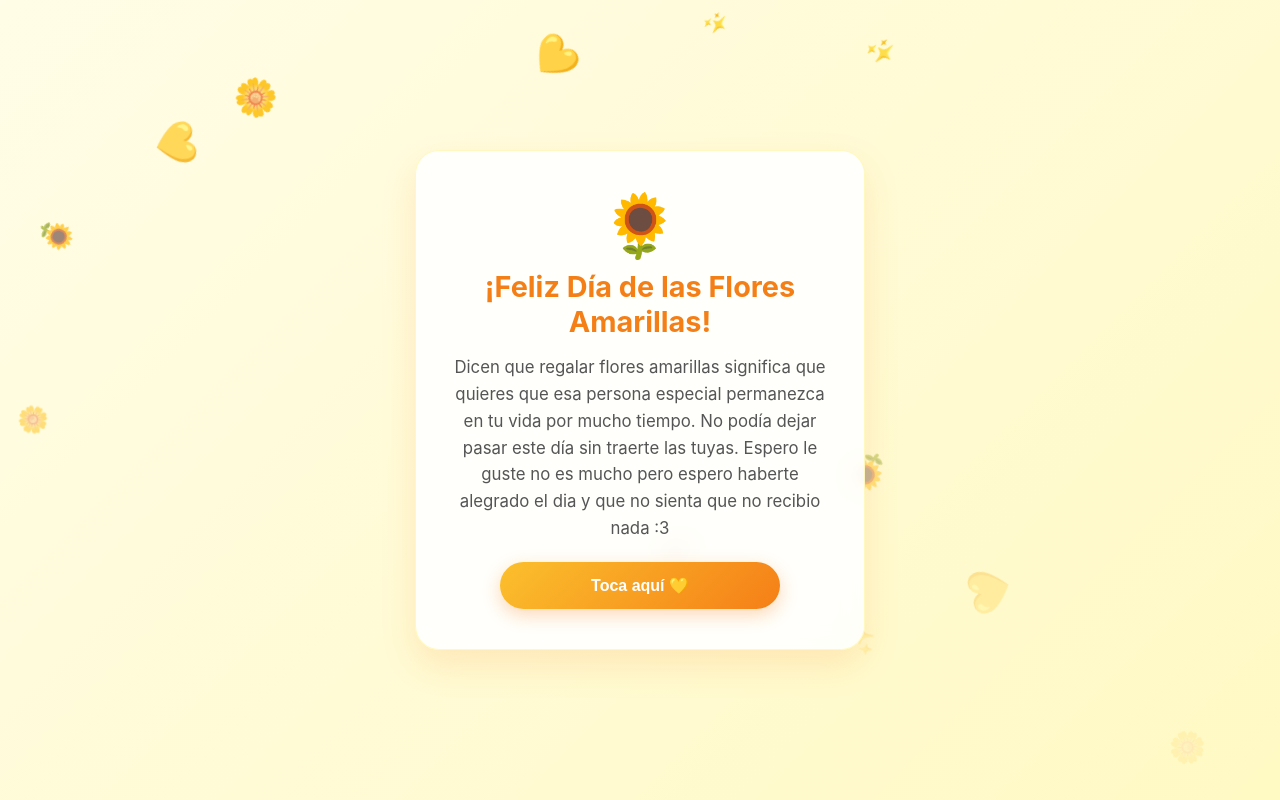
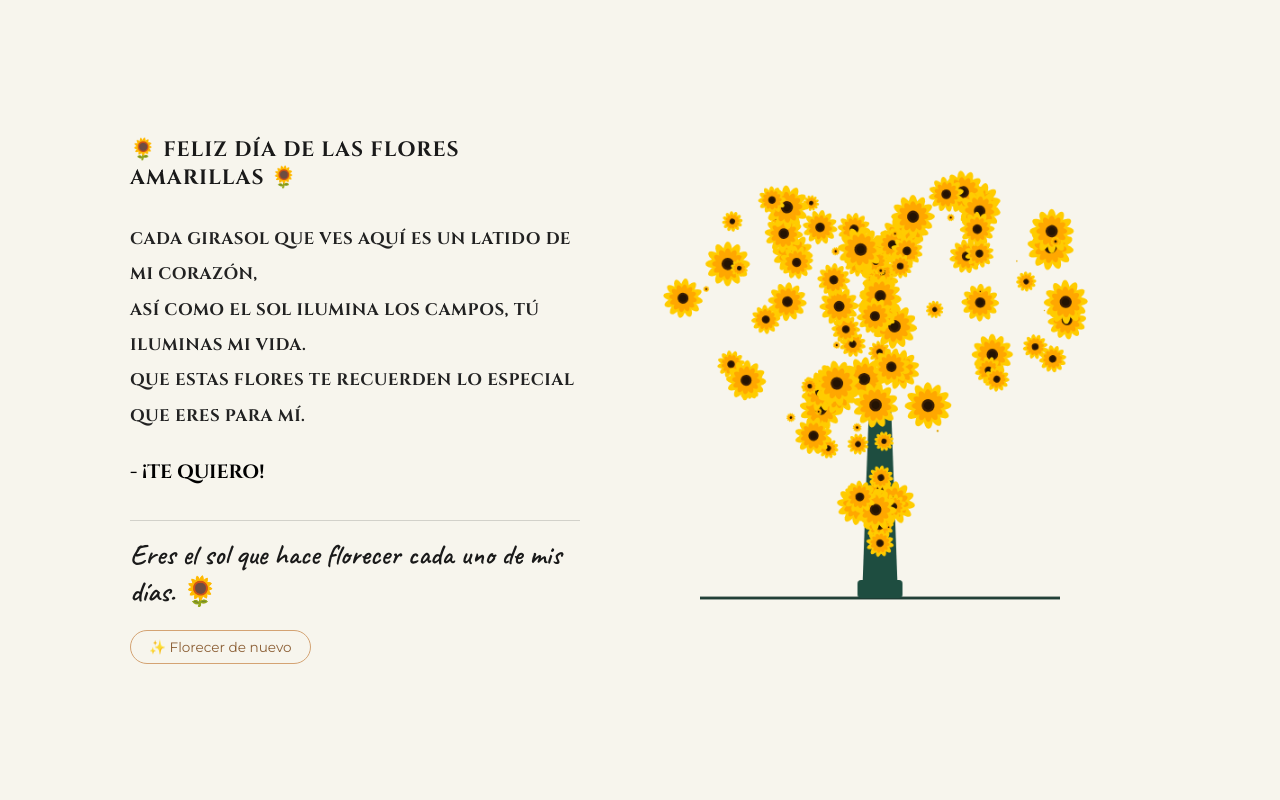
Before and after one commit to pltlt0/Feliz-Dia-De-Las-flores-amarillas, a plain HTML site: page index.html in a window 1280 px wide. Drawn offline with Linux system fonts and the light colour scheme; animation ran at ten frames a second.

Commit message:
Update index.html

```diff
--- a/index.html
+++ b/index.html
@@ -3,7 +3,10 @@
 <head>
   <meta charset="UTF-8">
   <meta name="viewport" content="width=device-width, initial-scale=1.0">
-  <title>Para Ti 🌻</title>
+  <title>Feliz Día de las Flores Amarillas 🌻</title>
+  <link rel="preconnect" href="https://fonts.googleapis.com">
+  <link rel="preconnect" href="https://fonts.gstatic.com" crossorigin>
+  <link href="https://fonts.googleapis.com/css2?family=Cinzel:wght@500;700&family=Caveat:wght@600&family=Montserrat:wght@400;500;600&display=swap" rel="stylesheet">
   <style>
     * {
       box-sizing: border-box;
@@ -12,175 +15,366 @@
     }
 
     body {
-      background: linear-gradient(135deg, #fffde7 0%, #fff9c4 100%);
-      font-family: -apple-system, BlinkMacSystemFont, 'Segoe UI', Roboto, Helvetica, Arial, sans-serif;
+      background-color: #f7f5ed;
+      color: #2b2b2b;
+      font-family: 'Cinzel', serif;
       min-height: 100vh;
       display: flex;
-      flex-direction: column;
+      justify-content: center;
       align-items: center;
-      justify-content: center;
       overflow-x: hidden;
-      color: #333;
-      text-align: center;
       padding: 20px;
     }
 
-    .card {
-      background: rgba(255, 255, 255, 0.9);
-      padding: 2.5rem 1.8rem;
-      border-radius: 24px;
-      box-shadow: 0 15px 35px rgba(245, 127, 23, 0.15);
-      max-width: 450px;
+    /* Contenedor principal responsive */
+    .container {
+      display: flex;
+      flex-direction: row;
+      align-items: center;
+      justify-content: space-between;
+      max-width: 1100px;
       width: 100%;
-      backdrop-filter: blur(10px);
-      z-index: 10;
-      border: 1px solid rgba(255, 235, 59, 0.3);
-      animation: fadeIn 1s ease-in-out;
+      background-color: #f7f5ed;
+      padding: 40px;
+      gap: 30px;
     }
 
-    .icon-header {
-      font-size: 3.5rem;
-      margin-bottom: 10px;
-      display: inline-block;
-      animation: pulse 2s infinite ease-in-out;
+    /* Lado Izquierdo: Mensaje Poético */
+    .text-column {
+      flex: 1;
+      max-width: 500px;
+      text-align: left;
+      z-index: 2;
     }
 
-    h1 {
-      color: #f57f17;
-      font-size: 1.8rem;
-      margin-bottom: 15px;
+    .title-header {
+      font-size: 1.3rem;
       font-weight: 700;
+      color: #1a1a1a;
+      letter-spacing: 1px;
+      margin-bottom: 30px;
+      display: flex;
+      align-items: center;
+      gap: 8px;
     }
 
-    p {
+    .poem-text {
+      font-family: 'Cinzel', serif;
       font-size: 1.05rem;
-      line-height: 1.6;
-      color: #555;
-      margin-bottom: 20px;
+      line-height: 2.1;
+      font-weight: 600;
+      color: #222;
+      letter-spacing: 0.5px;
+      text-transform: uppercase;
+      margin-bottom: 25px;
     }
 
-    .btn {
-      background: linear-gradient(135deg, #fbc02d, #f57f17);
-      color: white;
-      border: none;
-      padding: 14px 28px;
-      font-size: 1rem;
-      font-weight: 600;
-      border-radius: 30px;
-      cursor: pointer;
-      box-shadow: 0 6px 18px rgba(245, 127, 23, 0.3);
-      transition: all 0.3s ease;
-      width: 100%;
-      max-width: 280px;
+    .signature {
+      font-size: 1.2rem;
+      font-weight: 700;
+      margin-bottom: 35px;
+      color: #000;
     }
 
-    .btn:hover {
-      transform: translateY(-2px);
-      box-shadow: 0 8px 22px rgba(245, 127, 23, 0.4);
+    .sub-quote {
+      font-family: 'Caveat', cursive;
+      font-size: 1.8rem;
+      color: #1a1a1a;
+      text-transform: none;
+      display: flex;
+      align-items: center;
+      gap: 8px;
+      border-top: 1px solid rgba(0, 0, 0, 0.15);
+      padding-top: 15px;
+      margin-top: 10px;
     }
 
-    .btn:active {
-      transform: translateY(1px);
+    /* Lado Derecho: Canvas del Árbol Corazón */
+    .tree-column {
+      flex: 1.2;
+      display: flex;
+      justify-content: center;
+      align-items: center;
+      position: relative;
     }
 
-    #surprise-message {
-      display: none;
-      margin-top: 25px;
-      padding: 18px;
-      background-color: #fff9c4;
-      border-radius: 16px;
-      color: #e65100;
-      font-size: 1rem;
-      line-height: 1.5;
-      border: 1px dashed #fbc02d;
-      animation: popIn 0.5s ease-out forwards;
+    #heartTreeCanvas {
+      width: 100%;
+      max-width: 550px;
+      height: auto;
+      aspect-ratio: 1 / 1;
     }
 
-    /* Animación de lluvia de flores */
-    .flower {
-      position: fixed;
-      top: -10%;
-      user-select: none;
-      pointer-events: none;
-      z-index: 1;
-      animation: fall linear infinite;
+    /* Botón de reinicio de animación sutil */
+    .replay-btn {
+      margin-top: 20px;
+      background: transparent;
+      border: 1px solid #d4a373;
+      color: #8b5e34;
+      padding: 8px 18px;
+      border-radius: 20px;
+      font-family: 'Montserrat', sans-serif;
+      font-size: 0.85rem;
+      cursor: pointer;
+      transition: all 0.3s ease;
+      display: inline-flex;
+      align-items: center;
+      gap: 6px;
     }
 
-    @keyframes fall {
-      0% {
-        transform: translateY(0) rotate(0deg);
-        opacity: 1;
-      }
-      100% {
-        transform: translateY(115vh) rotate(360deg);
-        opacity: 0;
-      }
+    .replay-btn:hover {
+      background: #faedcd;
+      color: #d4a373;
     }
 
-    @keyframes fadeIn {
-      from { opacity: 0; transform: translateY(20px); }
-      to { opacity: 1; transform: translateY(0); }
-    }
+    /* Adaptación a dispositivos móviles */
+    @media (max-width: 850px) {
+      .container {
+        flex-direction: column-reverse;
+        padding: 20px 10px;
+        text-align: center;
+      }
 
-    @keyframes popIn {
-      from { opacity: 0; transform: scale(0.8); }
-      to { opacity: 1; transform: scale(1); }
-    }
+      .text-column {
+        text-align: center;
+        max-width: 100%;
+      }
 
-    @keyframes pulse {
-      0%, 100% { transform: scale(1); }
-      50% { transform: scale(1.1); }
+      .title-header {
+        justify-content: center;
+      }
+
+      .sub-quote {
+        justify-content: center;
+      }
+
+      .poem-text {
+        font-size: 0.95rem;
+        line-height: 1.9;
+      }
     }
   </style>
 </head>
 <body>
 
-  <div class="card">
-    <div class="icon-header">🌻</div>
-    <h1>¡Feliz Día de las Flores Amarillas!</h1>
-    <p>
-      Dicen que regalar flores amarillas significa que quieres que esa persona especial permanezca en tu vida por mucho tiempo. No podía dejar pasar este día sin traerte las tuyas. Espero le guste no es mucho
-      pero espero haberte alegrado el dia y que no sienta que no recibio nada :3
-    </p>
+  <div class="container">
 
-    <button class="btn" onclick="revealSurprise()">Toca aquí 💛</button>
+    <!-- Lado Izquierdo: Texto y Poema -->
+    <div class="text-column">
+      <div class="title-header">
+        🌻 FELIZ DÍA DE LAS FLORES AMARILLAS 🌻
+      </div>
 
-    <div id="surprise-message">
-      ✨ Aunque estas flores sean digitales, la intención de sacarte una sonrisa y desearte un bonito día. ¡Espero que te guste mucho este detalle!
+      <div class="poem-text">
+        CADA GIRASOL QUE VES AQUÍ ES UN LATIDO DE MI CORAZÓN,<br>
+        ASÍ COMO EL SOL ILUMINA LOS CAMPOS, TÚ ILUMINAS MI VIDA.<br>
+        QUE ESTAS FLORES TE RECUERDEN LO ESPECIAL QUE ERES PARA MÍ.
+      </div>
+
+      <div class="signature">
+        - ¡TE QUIERO!
+      </div>
+
+      <div class="sub-quote">
+        Eres el sol que hace florecer cada uno de mis días. 🌻
+      </div>
+
+      <div>
+        <button class="replay-btn" onclick="initHeartTree()">
+          ✨ Florecer de nuevo
+        </button>
+      </div>
     </div>
+
+    <!-- Lado Derecho: Árbol en forma de Corazón con Girasoles -->
+    <div class="tree-column">
+      <canvas id="heartTreeCanvas" width="600" height="600"></canvas>
+    </div>
+
   </div>
 
   <script>
-    // Generador de flores flotantes
-    const items = ['🌻', '🌼', '💛', '✨'];
+    const canvas = document.getElementById('heartTreeCanvas');
+    const ctx = canvas.getContext('2d');
 
-    function createFlower() {
-      const flower = document.createElement('div');
-      flower.classList.add('flower');
-      flower.innerText = items[Math.floor(Math.random() * items.length)];
-      flower.style.left = Math.random() * 100 + 'vw';
-      flower.style.animationDuration = Math.random() * 3 + 3 + 's'; // Duración entre 3s y 6s
-      flower.style.fontSize = Math.random() * 1.2 + 1.2 + 'rem';
+    let sunflowers = [];
+    let trunkProgress = 0;
+    let animationFrameId;
 
-      document.body.appendChild(flower);
-
-      setTimeout(() => {
-        flower.remove();
-      }, 6000);
+    // Fórmula paramétrica del corazón
+    function getHeartPoint(t) {
+      const x = 16 * Math.pow(Math.sin(t), 3);
+      const y = -(13 * Math.cos(t) - 5 * Math.cos(2 * t) - 2 * Math.cos(3 * t) - Math.cos(4 * t));
+      return { x, y };
     }
 
-    setInterval(createFlower, 350);
+    // Generador de flores rellenando la forma de corazón
+    function generateHeartSunflowers(count) {
+      const flowers = [];
+      let i = 0;
 
-    // Revelar la sorpresa al pulsar el botón
-    function revealSurprise() {
-      const msg = document.getElementById('surprise-message');
-      msg.style.display = 'block';
+      while (i < count) {
+        // Generar punto aleatorio dentro del área
+        const t = Math.random() * Math.PI * 2;
+        const scale = Math.random(); // Distribución dentro del perímetro
 
-      // Efecto extra al pulsar: crea más flores juntas
-      for(let i = 0; i < 15; i++) {
-        setTimeout(createFlower, i * 100);
+        const point = getHeartPoint(t);
+
+        // Coordenadas ajustadas al Canvas
+        const x = 300 + point.x * 14 * Math.sqrt(scale);
+        const y = 230 + point.y * 14 * Math.sqrt(scale);
+
+        // Tamaño del girasol aleatorio pero balanceado
+        const radius = Math.random() * 6 + 7;
+        const delay = Math.random() * 100; // Retraso de aparición gradual
+
+        flowers.push({
+          x, y, radius, delay,
+          currentScale: 0,
+          rotation: Math.random() * Math.PI * 2
+        });
+
+        i++;
       }
+      return flowers;
     }
+
+    // Dibujar Tronco del Árbol
+    function drawTrunk(progress) {
+      ctx.save();
+
+      // Suelo / Base
+      ctx.beginPath();
+      ctx.moveTo(100, 520);
+      ctx.lineTo(500, 520);
+      ctx.strokeStyle = '#1e3d34';
+      ctx.lineWidth = 3;
+      ctx.stroke();
+
+      // Tronco Principal (Verde Oscuro elegante como en la foto)
+      ctx.fillStyle = '#1e4d40';
+
+      const currentHeight = 220 * progress;
+
+      ctx.beginPath();
+      ctx.moveTo(280, 520);
+      ctx.lineTo(320, 520);
+      ctx.lineTo(312, 520 - currentHeight);
+      ctx.lineTo(288, 520 - currentHeight);
+      ctx.closePath();
+      ctx.fill();
+
+      // Maceta/Base cilíndrica bonita
+      if (progress > 0.5) {
+        ctx.fillStyle = '#1e4d40';
+        ctx.beginPath();
+        ctx.roundRect(275, 500, 50, 20, 4);
+        ctx.fill();
+      }
+
+      ctx.restore();
+    }
+
+    // Dibujar un Girasol individual
+    function drawSunflower(x, y, radius, scale, rotation) {
+      if (scale <= 0) return;
+
+      ctx.save();
+      ctx.translate(x, y);
+      ctx.rotate(rotation);
+      ctx.scale(scale, scale);
+
+      // Pétalos Amarillos
+      const petalCount = 12;
+      ctx.fillStyle = '#ffcc00';
+
+      for (let i = 0; i < petalCount; i++) {
+        ctx.rotate((Math.PI * 2) / petalCount);
+        ctx.beginPath();
+        ctx.ellipse(0, radius * 1.1, radius * 0.4, radius * 0.9, 0, 0, Math.PI * 2);
+        ctx.fill();
+      }
+
+      // Capa de Pétalos Dorados Interiores
+      ctx.fillStyle = '#ffa700';
+      for (let i = 0; i < petalCount; i++) {
+        ctx.rotate((Math.PI * 2) / petalCount);
+        ctx.beginPath();
+        ctx.ellipse(0, radius * 0.8, radius * 0.3, radius * 0.6, 0, 0, Math.PI * 2);
+        ctx.fill();
+      }
+
+      // Centro Oscuro/Marrón del Girasol
+      ctx.beginPath();
+      ctx.arc(0, 0, radius * 0.55, 0, Math.PI * 2);
+      ctx.fillStyle = '#3a1e05';
+      ctx.fill();
+
+      // Detalle del centro
+      ctx.beginPath();
+      ctx.arc(0, 0, radius * 0.35, 0, Math.PI * 2);
+      ctx.fillStyle = '#241303';
+      ctx.fill();
+
+      ctx.restore();
+    }
+
+    // Bucle de Animación
+    let frame = 0;
+
+    function animate() {
+      ctx.clearRect(0, 0, canvas.width, canvas.height);
+
+      // 1. Crecimiento del tronco
+      if (trunkProgress < 1) {
+        trunkProgress += 0.03;
+      }
+
+      drawTrunk(Math.min(trunkProgress, 1));
+
+      // 2. Aparición de las flores en el corazón
+      if (trunkProgress > 0.4) {
+        frame++;
+        let completed = true;
+
+        sunflowers.forEach(flower => {
+          if (frame > flower.delay) {
+            if (flower.currentScale < 1) {
+              flower.currentScale += 0.05;
+              completed = false;
+            }
+          } else {
+            completed = false;
+          }
+
+          drawSunflower(
+            flower.x,
+            flower.y,
+            flower.radius,
+            Math.min(flower.currentScale, 1),
+            flower.rotation
+          );
+        });
+      }
+
+      animationFrameId = requestAnimationFrame(animate);
+    }
+
+    // Inicializar / Reiniciar Animación
+    function initHeartTree() {
+      if (animationFrameId) {
+        cancelAnimationFrame(animationFrameId);
+      }
+      trunkProgress = 0;
+      frame = 0;
+      sunflowers = generateHeartSunflowers(320); // 320 girasoles forman la copa
+      animate();
+    }
+
+    // Arrancar automáticamente al cargar
+    window.onload = () => {
+      initHeartTree();
+    };
   </script>
 </body>
 </html>
```
